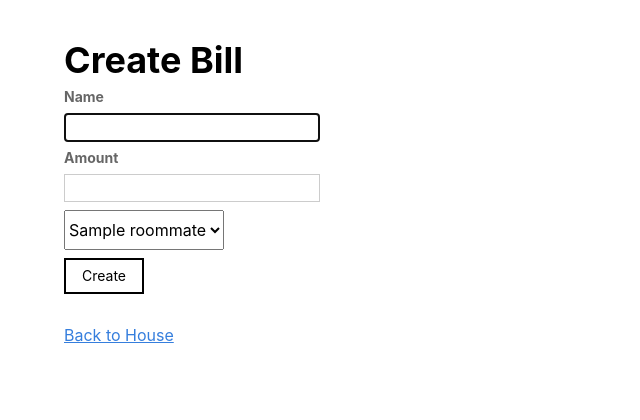
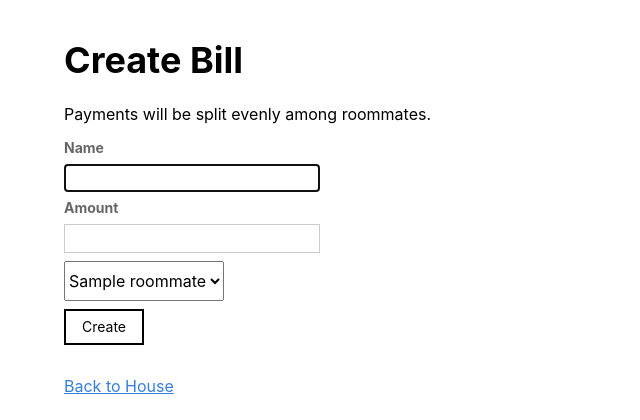
Before and after one commit to arpradhan/hausmate, a Django app: page /houses/1/bills/create in a window 1280 px wide. Shown: the part 72-492 px from the top of the page, without its empty margins (0-640 px from the left). Run offline with Django 3.2, Linux system fonts and the light colour scheme; a user stored in the database is signed in; tables that the repository leaves empty hold one stand-in row (values such as "Sample post"); some libraries are stand-ins or nearby versions.

Commit message:
add description to create bill form

```diff
--- a/hausmate/houses/templates/houses/bill_create_form.html
+++ b/hausmate/houses/templates/houses/bill_create_form.html
@@ -2,6 +2,7 @@
 {% block content %}
 <div class="pv2 ph5">
   <div class="b f2 pt4 pb2">Create Bill</div>
+  <p>Payments will be split evenly among roommates.</p>
   <form action="{% url 'bill_create' house_id %}" class="mw5" method="post">
     {% csrf_token %}
     <div class="form-field mb2">
```
